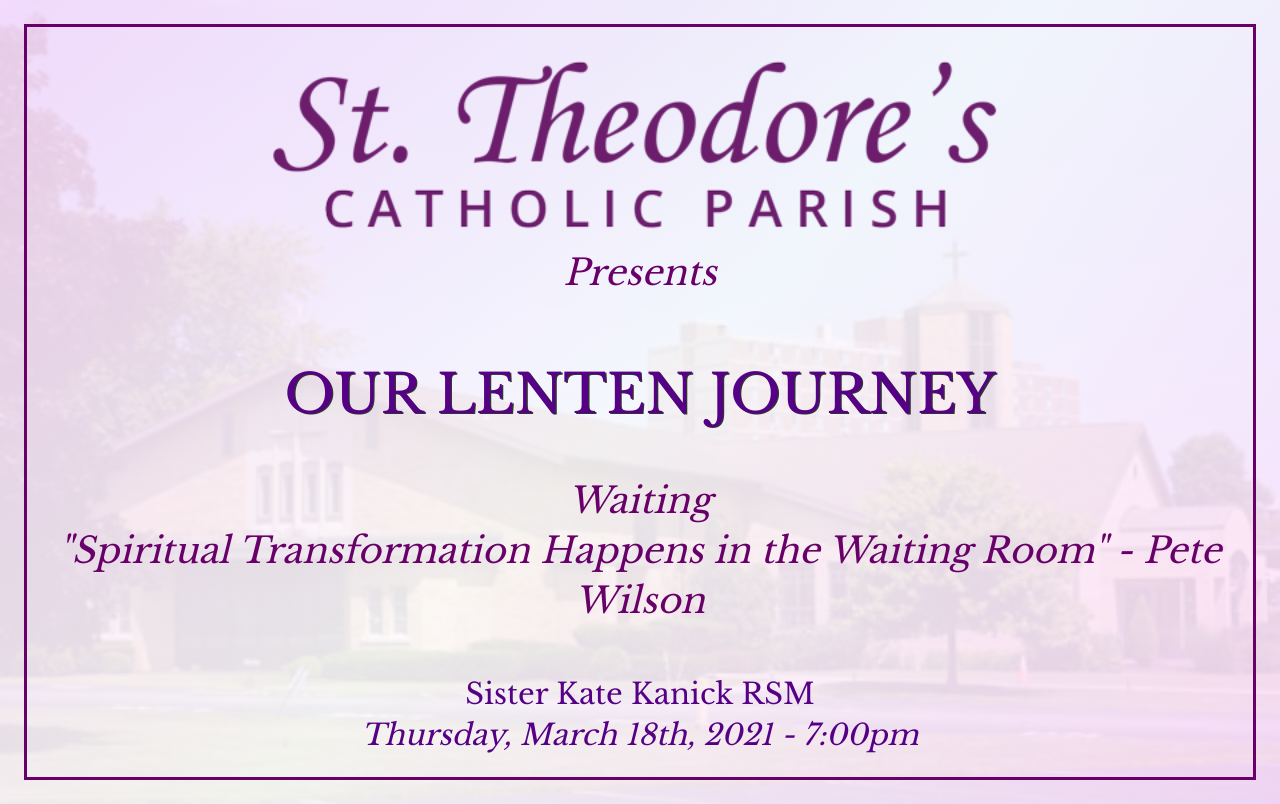
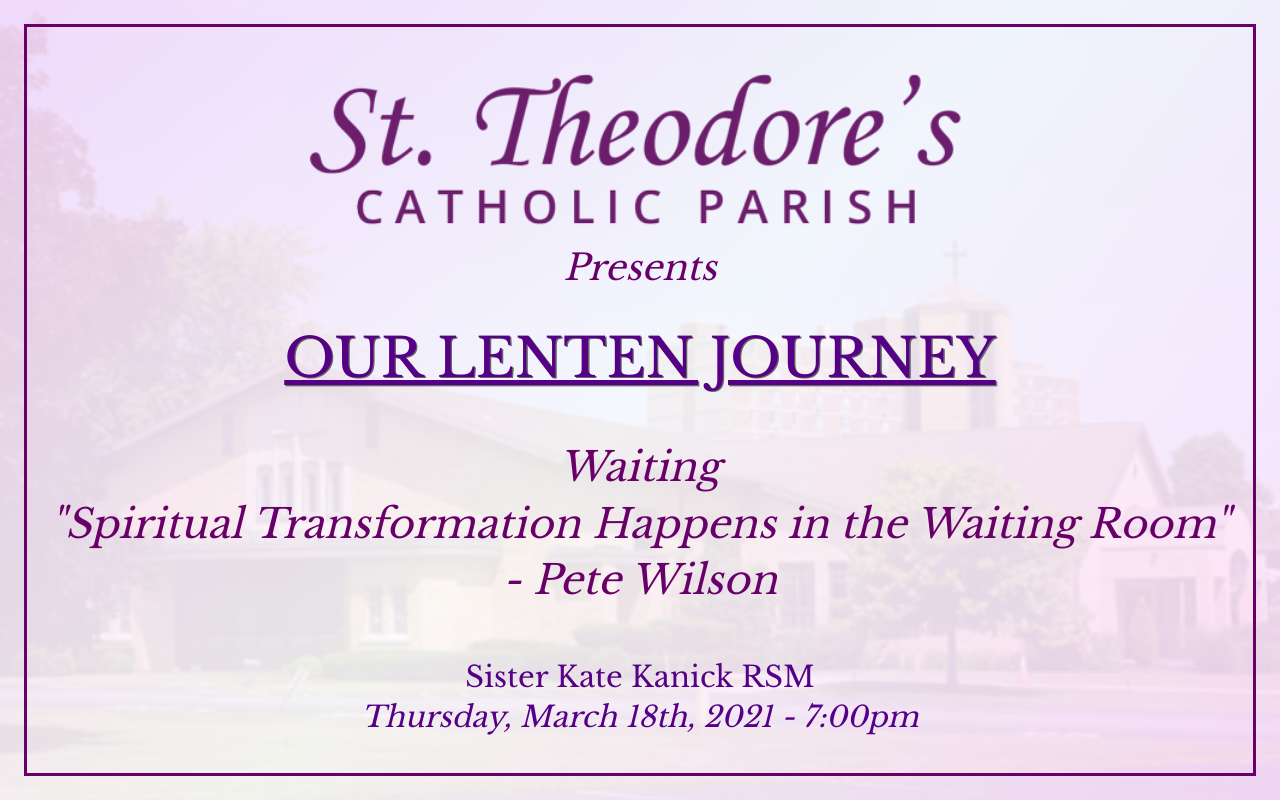
Before and after one commit to chadwescott/lenten-retreat, a plain HTML site: page sister-kate/title.html in a window 1280 px wide. Drawn offline with Linux system fonts and the light colour scheme.

Commit message:
Updated styles.

```diff
--- a/sister-kate/title.html
+++ b/sister-kate/title.html
@@ -14,10 +14,11 @@
             <div class="title-page__logo"><img src="../images/sttheodores_header.png" /></div>
             <div class="title-page__presents">Presents</div>
         </div>
-        <div class="title-page__title">OUR LENTEN JOURNEY</div>
+        <div class="title-page__title">Our Lenten Journey</div>
         <div class="title-page__subtitle">
             <p>Waiting</p>
-            <p>"Spiritual Transformation Happens in the Waiting Room" - Pete Wilson</p>
+            <p>"Spiritual Transformation Happens in the Waiting Room"</p>
+            <p>- Pete Wilson</p>
         </div>
         <div class="title-page__speaker">Sister Kate Kanick RSM</div>
         <div class="title-page__date">Thursday, March 18th, 2021 - 7:00pm</div>
--- a/styles.scss
+++ b/styles.scss
@@ -10,7 +10,7 @@
     --clr-primary-text: white;
     --clr-accent: #550086;
     --clr-accent-text: #white;
-    --clr-accent-text-shadow: #333;
+    --clr-accent-text-shadow: #666;
     --clr-bg: linear-gradient(135deg, #fffedf, #fffdf1, #fffedf);
     --clr-bg: linear-gradient(135deg, #ffe0ff, #fffdff, #ffe0ff);
     --clr-bullet: #884d00;
@@ -20,7 +20,8 @@
     --fs-400: 1em;
     --fs-500: 1.3em;
     --fs-600: 1.6em;
-    --fs-700: 2.4em;
+    --fs-700: 1.8em;
+    --fs-800: 2.4em;
 
     // FONT FAMILIES
     --ff-main: Arial, Helvetica, sans-serif;
@@ -38,7 +39,7 @@
     --width-image-border: 0.5em;
 
     --min-logo-title-width: 14rem;
-    --max-logo-title-width: 50rem;
+    --max-logo-title-width: 45rem;
 
     --box-shadow-h-offset: 0.25em;
     --box-shadow-v-offset: 0.25em;
@@ -162,10 +163,9 @@ b {
 
 .title-page {
     text-align: center;
-    // justify-content: space-evenly;
 
     &__header {
-        margin-bottom: var(--spacer);
+        margin-bottom: calc(var(--spacer) * 2);
     }
 
     &__logo {
@@ -181,22 +181,23 @@ b {
         color: var(--clr-primary);
         font-size: var(--fs-600);
         font-style: italic;
-        margin-bottom: var(--padding-bg);
     }
 
     &__title {
-        font-size: var(--fs-700);
+        font-size: var(--fs-800);
         color: var(--clr-accent);
         text-shadow: 0.025em 0.025em var(--clr-accent-text-shadow);
+        text-decoration: underline;
+        text-transform: uppercase;
         line-height: 1.2;
         margin-bottom: var(--padding-bg);
     }
 
     &__subtitle {
         color: var(--clr-primary);
-        font-size: var(--fs-600);
         font-style: italic;
         margin-bottom: var(--padding-bg);
+        font-size: var(--fs-700);
     }
 
     &__date {
```
Also changed, not shown: deacon-dave/title.html (+1 -1 lines), deacon-dennis/title.html (+1 -1 lines), images/title-deacon-dave.png, images/title-deacon-dennis.png, images/title-sister-kate.png, styles.css, 1 other file.
